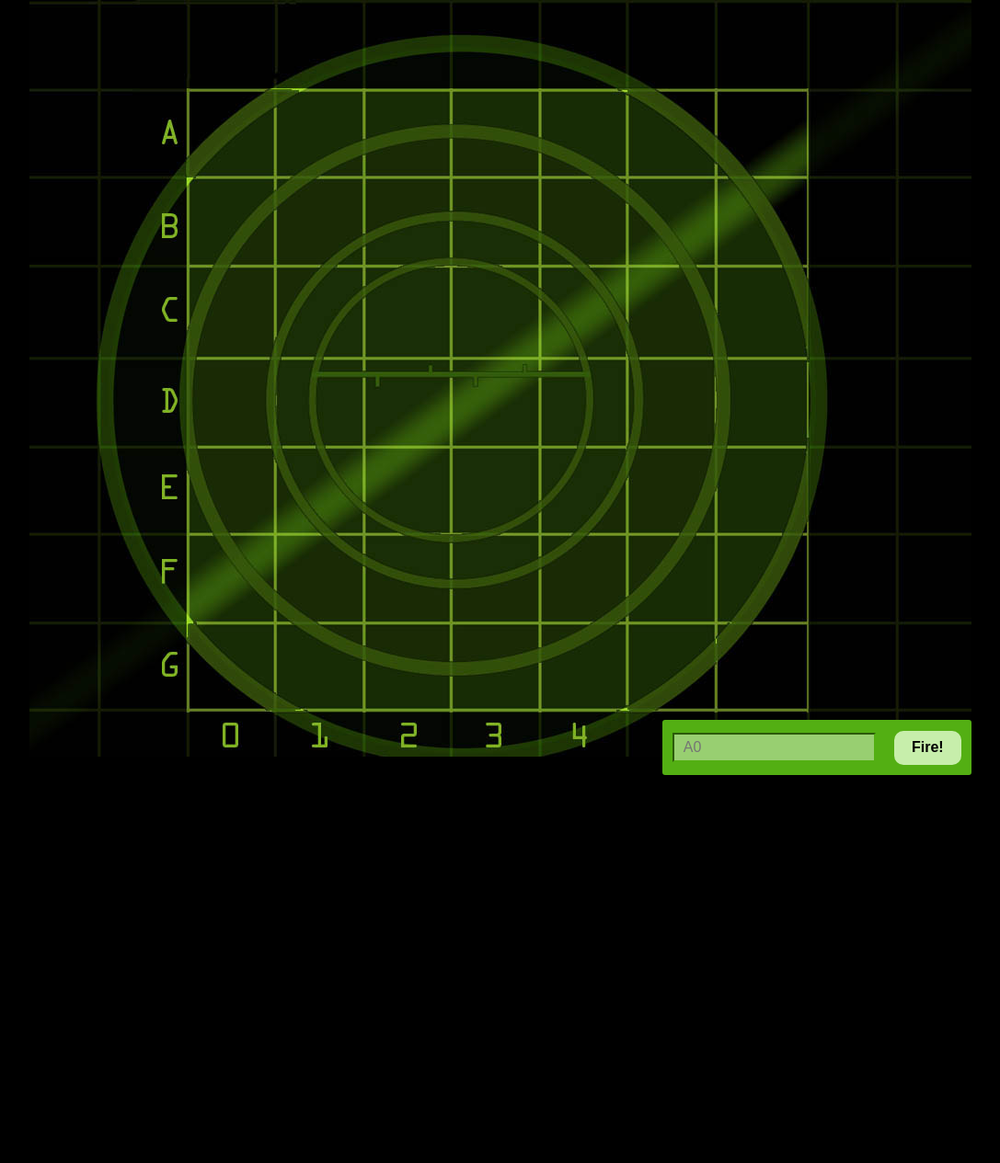
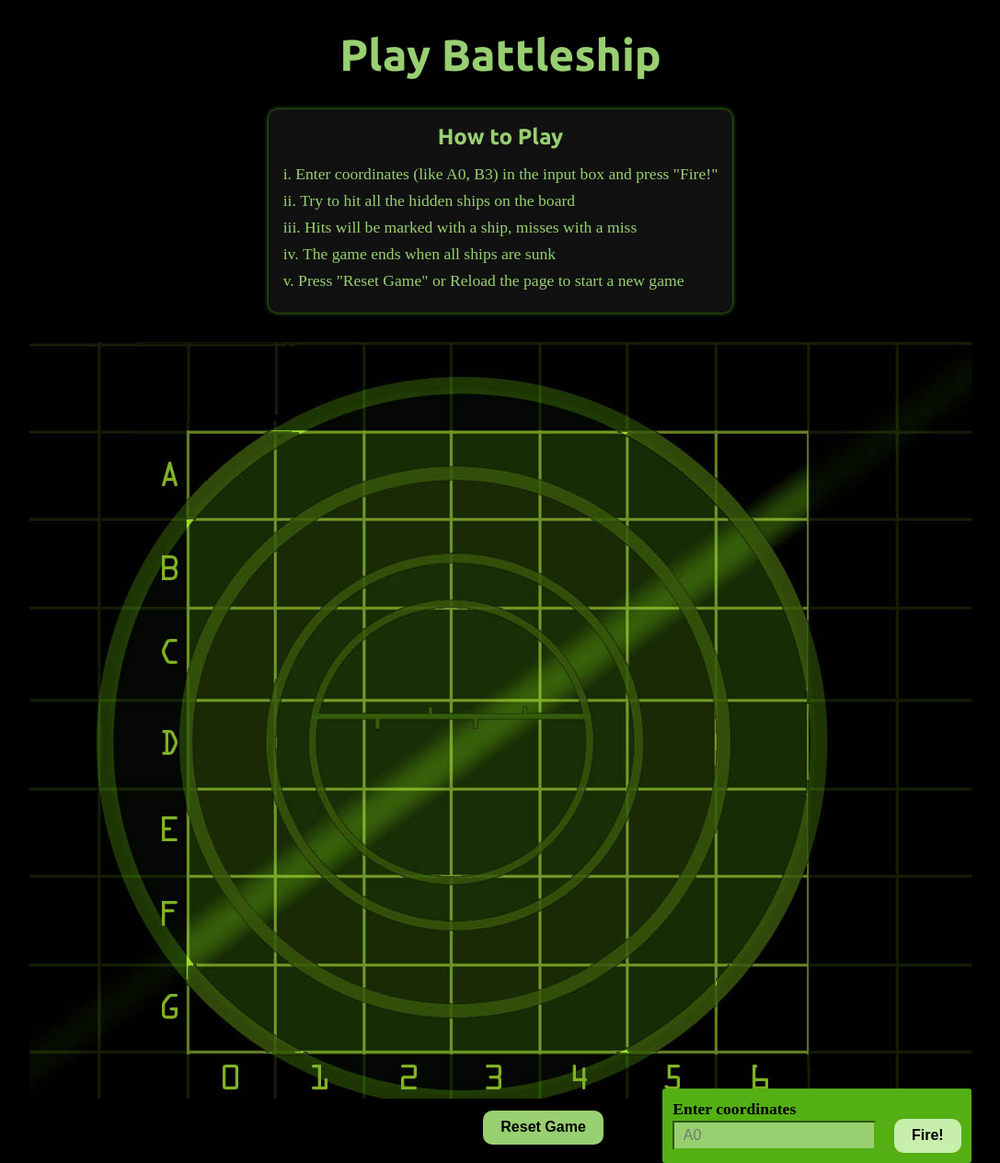
Before and after one commit to nwntaspap/Battleship-Game, a plain HTML site: page index.html in a window 1280 px wide. Shown: the whole page at 92% size, without its empty margins (96-1183 px from the left). Before the commit the page ends 843 px from the top, so only its background shows below. Drawn offline with Linux system fonts and the light colour scheme.

Commit message:
add instructions, reset button, extra css, reset btn functionality and ending game message

```diff
--- a/battleship.js
+++ b/battleship.js
@@ -120,7 +120,7 @@ let controller = {
 
   processGuess(guess) {
     if (model.gameOver) {
-      view.displayMessage("The game is over! Reload to play again.");
+      view.displayMessage("The game is over! Reset game to play again.");
       return;
     }
 
@@ -135,6 +135,14 @@ let controller = {
           `You sank all my battleships, in ${this.guesses} guesses`
         );
         model.gameOver = true; // End game, no further guesses
+
+        setTimeout(() => {
+          view.displayMessage("The game is over! Reset game to play again.");
+        }, 3000);
+
+        // disable UI
+        document.getElementById("fireButton").disabled = true;
+        document.getElementById("guessInput").disabled = true;
       }
     }
   },
@@ -170,8 +178,37 @@ let controller = {
 function init() {
   let fireButton = document.getElementById("fireButton");
   fireButton.onclick = handleFireButton;
+
   let guessInput = document.getElementById("guessInput");
   guessInput.onkeydown = handleKeyDown;
+
+  let resetBtn = document.getElementById("resetGame");
+  resetBtn.addEventListener("click", function () {
+    // reset model state
+    model.shipSunk = 0;
+    model.gameOver = false;
+    controller.guesses = 0;
+
+    // reset ships
+    for (let i = 0; i < model.numShips; i++) {
+      model.ships[i].locations = [0, 0, 0];
+      model.ships[i].hits = ["", "", ""];
+    }
+    model.generateShipLocations();
+
+    // clear board visuals
+    let cells = document.querySelectorAll("td");
+    cells.forEach((cell) => {
+      cell.classList.remove("hit", "miss");
+    });
+
+    // reset message
+    view.displayMessage("New game started! Good luck!");
+
+    // disable UI
+    document.getElementById("fireButton").disabled = false;
+    document.getElementById("guessInput").disabled = false;
+  });
 
   // so it happens right when you load
   // the game before you start playing
--- a/index.html
+++ b/index.html
@@ -9,12 +9,33 @@
     <link rel="preconnect" href="https://fonts.googleapis.com" />
     <link rel="preconnect" href="https://fonts.gstatic.com" crossorigin />
     <link
+      href="https://fonts.googleapis.com/css2?family=Merriweather:ital,opsz,wght@0,18..144,300..900;1,18..144,300..900&family=Roboto+Condensed:ital,wght@0,100..900;1,100..900&family=Ubuntu:ital,wght@0,300;0,400;0,500;0,700;1,300;1,400;1,500;1,700&display=swap"
+      rel="stylesheet"
+    />
+    <link rel="preconnect" href="https://fonts.googleapis.com" />
+    <link rel="preconnect" href="https://fonts.gstatic.com" crossorigin />
+    <link
       href="https://fonts.googleapis.com/css2?family=Merriweather:ital,opsz,wght@0,18..144,300..900;1,18..144,300..900&family=Roboto+Condensed:ital,wght@0,100..900;1,100..900&display=swap"
       rel="stylesheet"
     />
     <link rel="stylesheet" href="styles.css" />
   </head>
   <body>
+    <h1>Play Battleship</h1>
+
+    <div class="instructions">
+      <h2>How to Play</h2>
+      <ul>
+        <li>
+          Enter coordinates (like A0, B3) in the input box and press "Fire!"
+        </li>
+        <li>Try to hit all the hidden ships on the board</li>
+        <li>Hits will be marked with a ship, misses with a miss</li>
+        <li>The game ends when all ships are sunk</li>
+        <li>Press "Reset Game" or Reload the page to start a new game</li>
+      </ul>
+    </div>
+
     <div id="board">
       <div id="messageArea"></div>
 
@@ -84,7 +105,9 @@
         </tr>
       </table>
 
+      <button type="reset" id="resetGame">Reset Game</button>
       <form>
+        <label for="guessInput">Enter coordinates</label>
         <input type="text" name="" id="guessInput" placeholder="A0" />
         <input type="button" id="fireButton" value="Fire!" />
       </form>
--- a/styles.css
+++ b/styles.css
@@ -7,6 +7,41 @@
 body {
   min-height: 100vh;
   background-color: black;
+}
+
+h1 {
+  font-family: "Ubuntu", "Segoe UI", Tahoma, Geneva, Verdana, sans-serif;
+  margin: 2rem 0;
+  font-size: 3rem;
+  color: rgb(152, 207, 113);
+  animation: slideIn 0.7s ease;
+  text-align: center;
+}
+
+h2 {
+  font-family: "Ubuntu", "Segoe UI", Tahoma, Geneva, Verdana, sans-serif;
+  text-align: center;
+  margin-bottom: 1rem;
+}
+
+.instructions {
+  width: max-content;
+  margin: 2rem auto;
+  padding: 1rem;
+  border-radius: 10px;
+  background-color: #111;
+  color: rgb(152, 207, 113);
+  box-shadow: 0 0 5px rgb(83, 175, 19);
+}
+
+.instructions ul {
+  list-style-type: lower-roman;
+  list-style-position: inside;
+}
+
+.instructions li {
+  font-size: 1.1rem;
+  margin-bottom: 0.5rem;
 }
 
 div#board {
@@ -41,11 +76,17 @@ td {
 
 form {
   position: absolute;
-  bottom: -20px;
+  bottom: -70px;
   right: 0;
   padding: 0.7rem;
   background-color: rgb(83, 175, 19);
   border-radius: 3px;
+}
+
+form label {
+  display: block;
+  font-size: 1.1rem;
+  font-weight: bold;
 }
 
 form input {
@@ -68,11 +109,29 @@ form input[type="button"] {
   transition: all 0.3s;
 }
 form input[type="button"]:hover {
+  transform: translateY(-2px);
   background-color: rgb(169, 214, 137);
 }
 
 form input::placeholder {
   padding-left: 0.3rem;
+}
+
+button {
+  position: absolute;
+  bottom: -50px;
+  right: 400px;
+  font-size: 1rem;
+  font-weight: bold;
+  padding: 0.6rem 1.2rem;
+  border: none;
+  border-radius: 10px;
+  background-color: rgb(152, 207, 113);
+  cursor: pointer;
+}
+
+button:hover {
+  animation: moveSideway 1s ease;
 }
 
 .hit {
@@ -82,3 +141,29 @@ form input::placeholder {
 .miss {
   background: url(assets/miss.png) no-repeat center;
 }
+
+@keyframes slideIn {
+  0% {
+    opacity: 0;
+    transform: translateY(-20px);
+  }
+  50% {
+    opacity: 0.3;
+  }
+  100% {
+    opacity: 1;
+    transform: translateY(0);
+  }
+}
+
+@keyframes moveSideway {
+  0% {
+    transform: translateX(-5px);
+  }
+  50% {
+    transform: translateX(5px);
+  }
+  100% {
+    transform: translateX(0);
+  }
+}
```
